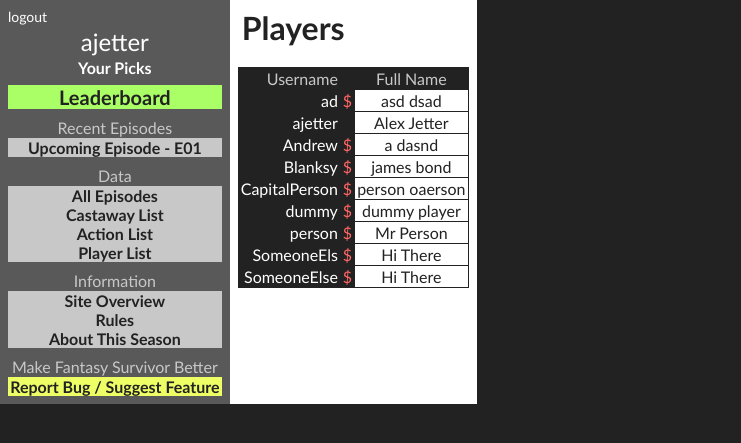
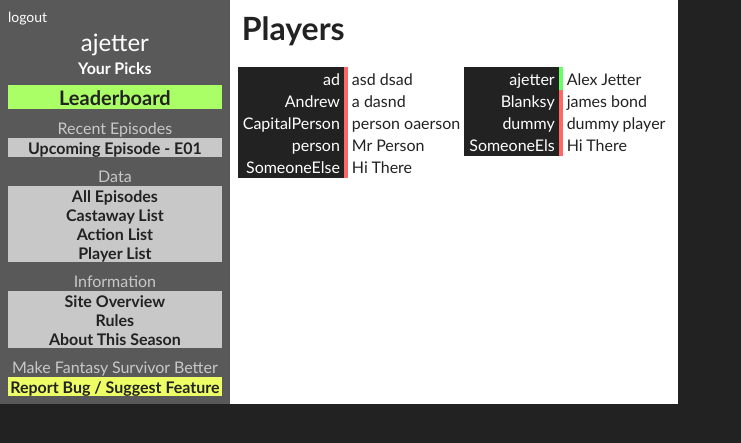
Before and after one commit to alexjetter/survivor, a Django app: page /season31/players/ in a window 1280 px wide. Shown: the top 443 px of the page, without its empty margins (0-741 px from the left). Run offline with Django 3.2, Linux system fonts and the light colour scheme; a user stored in the database is signed in; data comes from the database, SQL or seed files in the repository; both versions use the stored data as it was after the commit.

Commit message:
players page formatting proper page directing on login, register, change password fixed bug where picks got filled on registration and registration was slow

```diff
--- a/season31/static/season31/style.css
+++ b/season31/static/season31/style.css
@@ -160,6 +160,9 @@ table, th, td{
 .borderbottom {border-bottom: 1px solid #222222;}
 .noborder {border: 0px;}
 
+.borderunpaid {border-right: 4px solid #ff6666;}
+.borderpaid {border-right: 4px solid #66ff66;}
+
 .inline {display: inline-block;}
 .floatright {float: right;}
 .floatleft {float: left;}
--- a/season31/templates/season31/players.html
+++ b/season31/templates/season31/players.html
@@ -13,30 +13,21 @@
 
 		<div class="spacer"></div>
 
-		<table>
+		<table class="noborder">
 			<tr>
-				<td class="columnheader fglightgrey textright">Username</td>
-				<td class="columnheader"></td>
-				{% if user.is_superuser  %}
-				<td class="columnheader fglightgrey">Full Name</td>
-				{% endif %}
+			{% for player in players %}
+			{% if not forloop.counter|divisibleby:2 %}
 			</tr>
-			{% for player in players %}
 			<tr>
-				<td class="columnheader fgwhite textright"><a href="{% url 'season31:player' player.id %}" class="fgwhite">{{ player }}</a></td>
-				{% if player.paid %}
-				<td class="bgblack"></td>
-				{% else %}
-				<td class="bgblack fgred5">$</td>
-				{% endif %}
-				{% if user.is_superuser  %}
-				<td>{{ player.get_full_name }}</td>
-					{% if  player.forgot_password %}
-					<td class="bgred5 noborder">Forgotten Password</td>
-					{% endif %}
-				{% endif %}
+			{% endif %}
+			<td class="padlr4 columnheader textright {% if player.paid %}borderpaid{% else %}borderunpaid{% endif %}">
+			<a href="{% url 'season31:player' player.id %}" class="fgwhite">{{ player }}</a>
+			</td>
+			<!-- if superuser -->
+				<td class="padlr4 noborder textleft{% if player.forgot_password and user.is_superuser %} bgred4{% endif %}">{{ player.get_full_name }}</td>
+			<!-- endif superuser -->
+			{% endfor %}
 			</tr>
-			{% endfor %}
 		</table>
 
 	</td>
--- a/season31/views.py
+++ b/season31/views.py
@@ -96,12 +96,12 @@ def register(request):
 			firstepisode = Episode.objects.order_by('air_date').first()
 			if firstepisode.check_lock():
 				pickrandomifempty(firstepisode)
-			for episode in Episode.objects.all():
+			for episode in Episode.objects.filter(number__gt = 1):
 				rolloverteam(episode)
 			registered = True
 			user = authenticate(username = request.POST['username'], password = request.POST['password'])
 			login(request, user)
-			return render(request, 'season31/player.html', {'player': user.player,})
+			return HttpResponseRedirect('/season31/player/%d' % (user.player.id))
 		else:
 			print user_form.errors
 	else:
@@ -220,7 +220,7 @@ def user_login(request):
 		if user:
 			if user.is_active:
 				login(request, user)
-				return render(request, 'season31/player.html', {'player': user.player,})
+				return HttpResponseRedirect('/season31/player/%d' % (user.player.id))
 			else:
 				return HttpResponse("Your account is disabled.")
 		else:
@@ -474,12 +474,17 @@ def togglehelptext(request, p_id):
 def resetpassword(request, p_id):
 	context = RequestContext(request)
 	player = Player.objects.get(id = p_id)
+	if len(request.POST['password']) < 1:
+		return render(request, 'season31/player.html', {'player': player, 'reset_password_error_message': "Password must not be blank",})
 	if request.method == 'POST' and player:
 		user = player.user
 		user.set_password(request.POST['password'])
 		user.save()
 		player.forgot_password = False
 		player.save()
+		user = authenticate(username = user.username, password = request.POST['password'])
+		login(request, user)
+		return HttpResponseRedirect('/season31/player/%d' % (user.player.id))
 	return HttpResponseRedirect('/season31/player/%d' % int(p_id))
 
 
```
Also changed, not shown: season31/templates/season31/login.html (+13 -6 lines), season31/templates/season31/player.html (+11 -8 lines), db.sqlite3, site_db_backups/20150923_db.sqlite3 (added).
